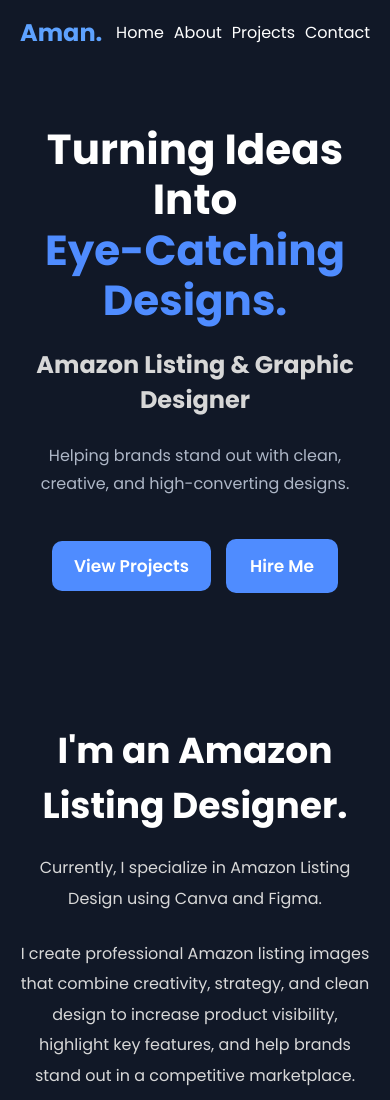
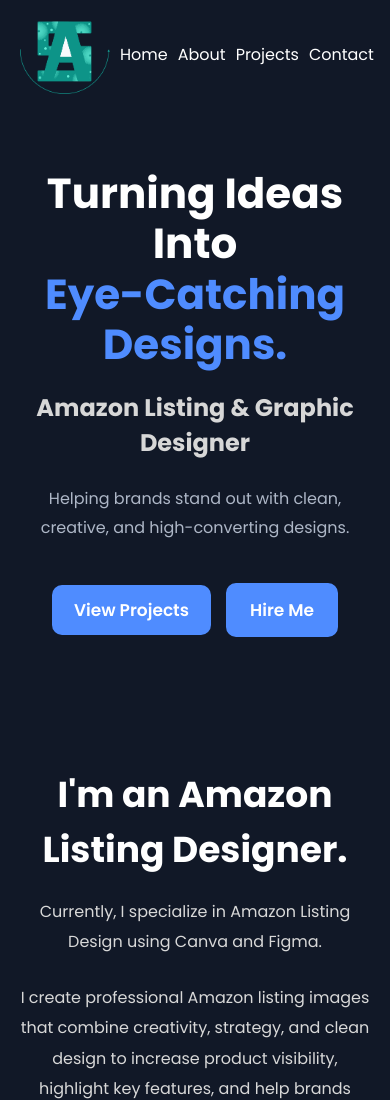
Before and after one commit to amanpixelworks/portfolio, a plain HTML site: page index.html in a window 390 px wide. Shown: the top 1100 px of the page. Drawn offline with Linux system fonts and the light colour scheme.

Commit message:
Update portfolio logo

```diff
--- a/index.html
+++ b/index.html
@@ -16,7 +16,7 @@
      <header>
 
     <nav>
-        <h2>Aman.</h2>
+       <img src="my logo.png" alt="Aman Pixelworks Logo" class="logo">
 
         <ul>
             <li><a href="#home">Home</a></li>
--- a/style.css
+++ b/style.css
@@ -67,6 +67,10 @@
 nav a:hover::after{
     width:100%;
     color:#5EA2FF;
+}
+.logo {
+    width: 90px;
+    height: auto;
 }
 
 /* Hero */
@@ -1303,7 +1307,10 @@
     flex-wrap:nowrap;
     justify-content:flex-end;
 }
-
+.logo {
+    width: 90px;
+    height: auto;
+}
     /* Hero */
     .hero{
         padding:60px 20px;
```
Also changed, not shown: my logo.png (added), 1 other file.
